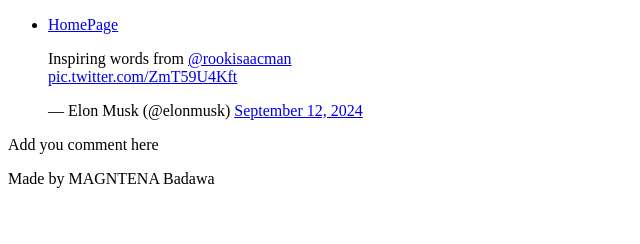
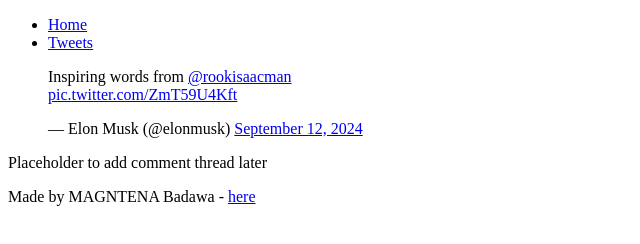
Before and after one commit to badawaJM/My_First_Portfolio, a plain HTML site: page html_basic/tweets.html in a window 1280 px wide. Shown: the whole page, without its empty margins (0-640 px from the left). Drawn offline with Linux system fonts and the light colour scheme.

Commit message:
Semantic html

```diff
--- a/html_basic/tweets.html
+++ b/html_basic/tweets.html
@@ -2,23 +2,43 @@
 <html lang="en">
 <head>
     <meta charset="UTF-8">
-        <title>My basic html page</title>
+    <meta name="viewport" content="width=device-width, initial-scale=1.0">
+    <title>Tweets Page</title>
 </head>
 <body>
+    <!-- Header section -->
     <header>
         <ul>
-        <li><a href="index.html">HomePage</a></li>
+            <!-- Navigation links -->
+            <li><a href="index.html">Home</a></li>
+            <li><a href="tweets.html">Tweets</a></li>
         </ul>
     </header>
-    <blockquote class="twitter-tweet"><p lang="en" dir="ltr">Inspiring words from <a href="https://twitter.com/rookisaacman?ref_src=twsrc%5Etfw">@rookisaacman</a> <br> <a href="https://t.co/ZmT59U4Kft">pic.twitter.com/ZmT59U4Kft</a></p>&mdash; Elon Musk (@elonmusk) <a href="https://twitter.com/elonmusk/status/1834289977381061095?ref_src=twsrc%5Etfw">September 12, 2024</a></blockquote> <script async src="https://platform.twitter.com/widgets.js" charset="utf-8"></script>
+
+    <!-- Main section containing article and aside -->
     <main>
+        <!-- Article section where the tweet is embedded -->
         <article>
+            <blockquote class="twitter-tweet">
+                <p lang="en" dir="ltr">Inspiring words from
+                    <a href="https://twitter.com/rookisaacman?ref_src=twsrc%5Etfw">@rookisaacman</a> <br>
+                    <a href="https://t.co/ZmT59U4Kft">pic.twitter.com/ZmT59U4Kft</a>
+                </p>
+                &mdash; Elon Musk (@elonmusk)
+                <a href="https://twitter.com/elonmusk/status/1834289977381061095?ref_src=twsrc%5Etfw">September 12, 2024</a>
+            </blockquote>
+            <script async src="https://platform.twitter.com/widgets.js" charset="utf-8"></script>
+        </article>
 
-     </article>
-     <aside>Add you comment here</aside>
+        <!-- Placeholder for comment thread -->
+        <aside>
+            <p>Placeholder to add comment thread later</p>
+        </aside>
     </main>
+
+    <!-- Footer section -->
     <footer>
-            <p>Made by MAGNTENA Badawa</p>
+        <p>Made by MAGNTENA Badawa - <a href="https://example.com" target="_blank">here</a></p>
     </footer>
 </body>
 </html>
```
Lines whose indentation alone changed are shown as unchanged.
